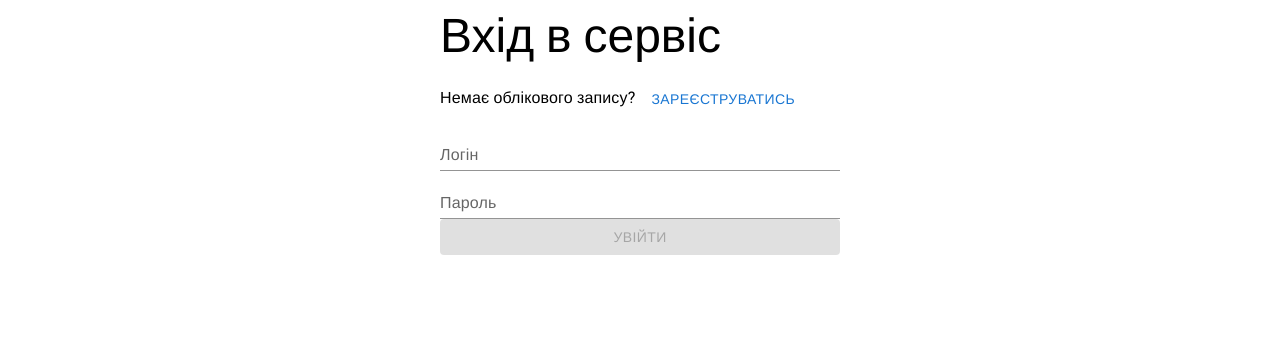
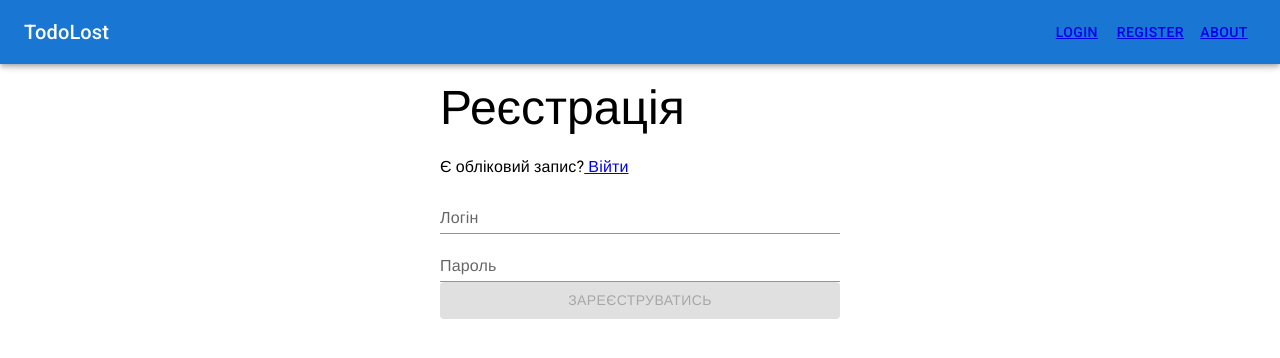
Before and after one commit to Margog-hub/todo-react, a React (Vite) app: page /register in a window 1280 px wide. Shown: the top 358 px of the page. Built offline with nearby package versions, Linux system fonts and the light colour scheme; a web font is replaced by a local one.

Commit message:
підключено роутер, налаштований лейфут, налаштований редшрект на сторінках, підключено шапку до сайта

```diff
--- a/package.json
+++ b/package.json
@@ -18,7 +18,8 @@
     "axios": "^1.16.0",
     "notistack": "^3.0.2",
     "react": "^19.2.5",
-    "react-dom": "^19.2.5"
+    "react-dom": "^19.2.5",
+    "react-router-dom": "^7.15.0"
   },
   "devDependencies": {
     "@eslint/js": "^10.0.1",
--- a/src/App.jsx
+++ b/src/App.jsx
@@ -1,21 +1,15 @@
-import { useState } from 'react'
 import '@fontsource/roboto/300.css';
 import '@fontsource/roboto/400.css';
 import '@fontsource/roboto/500.css';
 import '@fontsource/roboto/700.css';
-import Stack from '@mui/material/Stack';
-import SingUpForm from './components/SingUpForm';
-import HomePage from './components/Home/HomePage';
+
+import { RouterProvider } from "react-router-dom";
+import { router} from './lib/routes'
 
 function App() {
-  const [user, setUser] = useState()
+
   return (
-    <Stack sx={{ alignItems: 'center' }}>
-      { user ?
-        <HomePage user = {user}/> :
-        <SingUpForm  setUser ={setUser} />
-      }
-    </Stack>
+     <RouterProvider router={router} />
   )
 }
 
--- a/src/components/LoginForm.jsx
+++ b/src/components/LoginForm.jsx
@@ -1,6 +1,7 @@
 import { useState } from 'react';
 import axios from 'axios';
 import { useSnackbar } from 'notistack';
+import { NavLink } from "react-router-dom";
 import '@fontsource/roboto/300.css';
 import '@fontsource/roboto/400.css';
 import '@fontsource/roboto/500.css';
@@ -67,9 +68,7 @@ function LoginForm(props) {
 
       <Typography variant="subtitle1" gutterBottom>
         Немає облікового запису?
-        <Button variant="text" onClick={handleRegister} sx={{ ml: 1 }}>
-          Зареєструватись
-        </Button>
+        <NavLink to='/register'> Зареєструватись</NavLink>
       </Typography>
 
       <TextField
--- a/src/components/RegisterForm.jsx
+++ b/src/components/RegisterForm.jsx
@@ -1,6 +1,7 @@
 import { useState } from 'react'
 import axios from 'axios';
 import { useSnackbar } from 'notistack';
+import { NavLink } from "react-router-dom";
 import '@fontsource/roboto/300.css';
 import '@fontsource/roboto/400.css';
 import '@fontsource/roboto/500.css';
@@ -69,12 +70,9 @@ function RegisterForm(props) {
       </Typography>
       <Typography variant="subtitle1" gutterBottom>
         Є обліковий запис?
+        <NavLink to='/login'> Війти</NavLink>
       </Typography>
-      <Button
-        variant="text"
-        onClick={handleLogin}>
-        Війти
-      </Button>
+
       <TextField
         id="login"
         label="Логін"
--- /dev/null
+++ b/src/components/ui/ErrorElement.jsx
@@ -0,0 +1,17 @@
+import NotInterestedIcon from '@mui/icons-material/NotInterested';
+import Typography from '@mui/material/Typography';
+import Stack from '@mui/material/Stack';
+import { NavLink } from 'react-router-dom';
+
+const ErrorElement = () => {
+  return (
+    <Stack sx={{ justifyContent: "center", alignItems: "center", marginTop: "150px" }}>
+      <NotInterestedIcon color='error' sx={{ width: '150px', height: '150px' }} />
+      <Typography variant='h3'>Сталася помилка</Typography>
+      <Typography >Працюємо над її усуненням</Typography>
+      <NavLink to='/login'>Повернутися на головну</NavLink>
+    </Stack>
+  )
+}
+
+export default ErrorElement
--- /dev/null
+++ b/src/components/ui/Layout.jsx
@@ -0,0 +1,45 @@
+import React from 'react'
+import Stack from '@mui/material/Stack';
+import AppBar from '@mui/material/AppBar';
+import Box from '@mui/material/Box';
+import Toolbar from '@mui/material/Toolbar';
+import Typography from '@mui/material/Typography';
+import Button from '@mui/material/Button';
+import { NavLink, Outlet } from 'react-router-dom';
+
+const navItems = [
+  <NavLink to='login'> Login</NavLink>,
+  <NavLink to='register'>Register </NavLink>,
+  <NavLink to='about'> About</NavLink>
+];
+
+const Layout = () => {
+  return (
+    <>
+      <AppBar component="nav">
+        <Toolbar>
+          <Typography
+            variant="h6"
+            component="div"
+            sx={{ flexGrow: 1, display: { xs: 'none', sm: 'block' } }}
+          >
+            TodoLost
+          </Typography>
+          <Box sx={{ display: { xs: 'none', sm: 'block' } }}>
+            {navItems.map((item, index) => (
+              <Button key={index} sx={{ color: '#fff' }}>
+                {item}
+              </Button>
+            ))}
+          </Box>
+        </Toolbar>
+      </AppBar>
+      <Stack sx={{ marginTop: '80px', alignItems: "center", }}>
+        <Outlet />
+      </Stack>
+    </>
+
+  )
+}
+
+export default Layout
--- /dev/null
+++ b/src/components/ui/NotFount.jsx
@@ -0,0 +1,16 @@
+import CloseIcon from '@mui/icons-material/Close';
+import Typography from '@mui/material/Typography';
+import Stack from '@mui/material/Stack';
+import { NavLink } from 'react-router-dom';
+
+const NotFount = () => {
+  return (
+    <Stack sx={{ justifyContent: "center", alignItems: "center" }}>
+      <CloseIcon color='secondary' sx={{ width: '150px', height: '150px' }} />
+      <Typography variant='h3'>Сторiнка на знайдена</Typography>
+      <NavLink to='/login'>Повернутися на головну</NavLink>
+    </Stack>
+  )
+}
+
+export default NotFount
--- /dev/null
+++ b/src/lib/routes.jsx
@@ -0,0 +1,33 @@
+import { createBrowserRouter } from "react-router-dom";
+import HomePage from '../components/Home/HomePage';
+import LoginForm from '../components/LoginForm';
+import RegisterForm from '../components/RegisterForm';
+import Layout from "../components/ui/Layout";
+import ErrorElement from "../components/ui/ErrorElement";
+import NotFount from "../components/ui/NotFount";
+
+export const router = createBrowserRouter([
+  {
+    path: "/",
+    element: <Layout />,
+    errorElement: <ErrorElement />,
+    children: [
+      {
+        index: true,
+        element: <HomePage />,
+      },
+      {
+        path: "/login",
+        element: <LoginForm />,
+      },
+      {
+        path: "/register",
+        element: <RegisterForm />,
+      },
+      {
+        path: "/*",
+        element: <NotFount />,
+      },
+    ]
+  },
+]);
```
Also changed, not shown: src/components/Home/TodoItem.jsx (line endings or trailing spaces), 1 other file (tests, documents, lock files or other folders).
